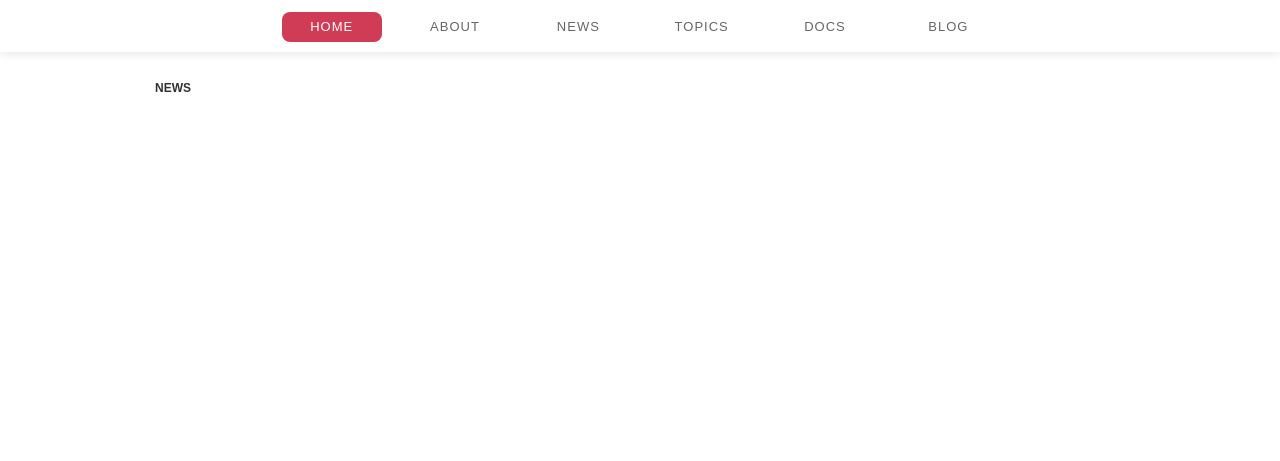
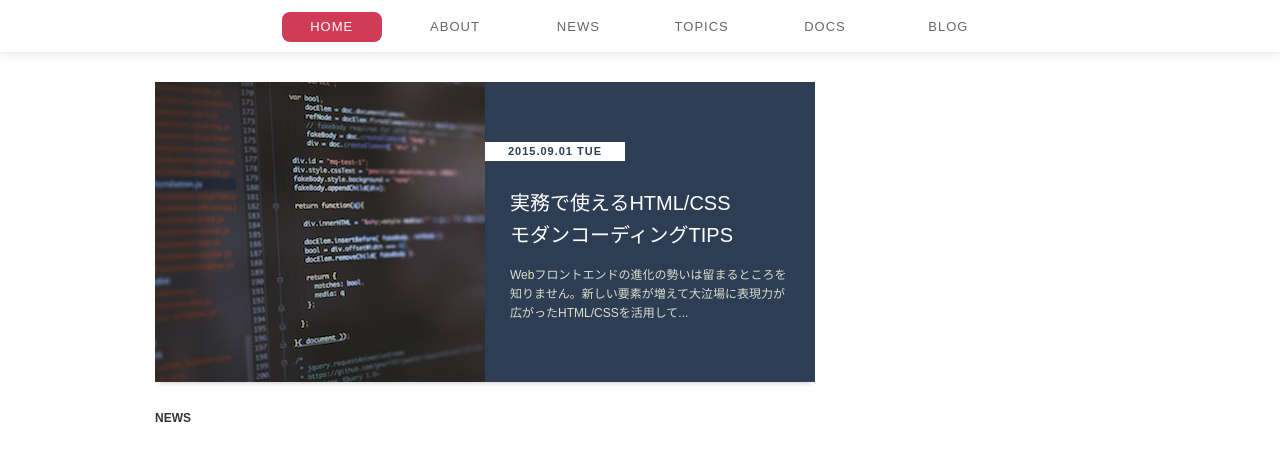
Before and after one commit to barbaraaki/standard-layout, a plain HTML site: page index.html in a window 1280 px wide. Shown: the part 87-548 px from the top of the page. Drawn offline with Linux system fonts and the light colour scheme.

Commit message:
[update] p055まで

```diff
--- a/css/style.css
+++ b/css/style.css
@@ -91,6 +91,60 @@ a:active {
   display: none;
 }
 
+.hot-topic {
+  display: block;
+  height: 300px;
+  margin-bottom: 30px;
+  transition: opacity .15s;
+  box-shadow: 0 6px 4px -4px rgba(0, 0, 0, .15);
+}
+
+.hot-topic:hover {
+  opacity: .85;
+}
+
+.hot-topic .image {
+  float: left;
+  width: 50%;
+  height: 100%;
+}
+
+.hot-topic .content {
+  line-height: 1.6;
+  position: relative;
+  float: left;
+  width: 50%;
+  height: 100%;
+  padding: 105px 25px 0;
+  background-color: #2d3d54;
+}
+
+.hot-topic .title {
+  font-size: 2.0rem;
+  font-weight: normal;
+  margin-bottom: 15px;
+  color: #ffffff;
+}
+
+.hot-topic .desc {
+  color: #ddddcc;
+}
+
+.hot-topic .date {
+  font-size: 1.1rem;
+  font-weight: bold;
+  line-height: 1;
+  position: absolute;
+  top: 60px;
+  left: 0;
+  width: 140px;
+  padding: 4px;
+  text-align: center;
+  letter-spacing: 1px;
+  color: #2d3d54;
+  background-color: #ffffff;
+}
+
 .sidemenu {
   float: right;
   width: 275px;
--- a/index.html
+++ b/index.html
@@ -9,6 +9,8 @@
 </head>
 
 <body>
+
+  <!-- ヘッダー -->
   <header class="header">
     <h1 class="logo">
       <a href="/">SAMPLE SITE</a>
@@ -26,11 +28,20 @@
   </header>
 
   <div class="wrapper clearfix">
+
+    <!-- メインコンテンツ -->
     <main class="main">
+
       <h2 class="hidden">HOT TOPIC</h2>
-      <div class="hot-topic">
-        <!-- HOT TOPIC のコンテンツ内容 -->
-      </div>
+      <a href="#" class="hot-topic clearfix">
+        <img class="image" src="./images/hot-topic.jpg" alt="コーディング画面">
+        <div class="content">
+          <h3 class="title">実務で使えるHTML/CSS<br>モダンコーディングTIPS</h3>
+          <p class="desc">Webフロントエンドの進化の勢いは留まるところを知りません。新しい要素が増えて大泣場に表現力が広がったHTML/CSSを活用して...</p>
+          <time class="date" datetime="2015-09-01">2015.09.01 TUE</time>
+        </div>
+      </a>
+
       <h2>NEWS</h2>
       <div class="news">
         <!-- NEWS のコンテンツ内容 -->
@@ -41,11 +52,13 @@
       </div>
     </main>
 
+    <!-- サイドメニュー -->
     <div class="sidemenu">
 
     </div>
   </div>
 
+  <!-- フッター -->
   <footer class="footer">
 
   </footer>
```
